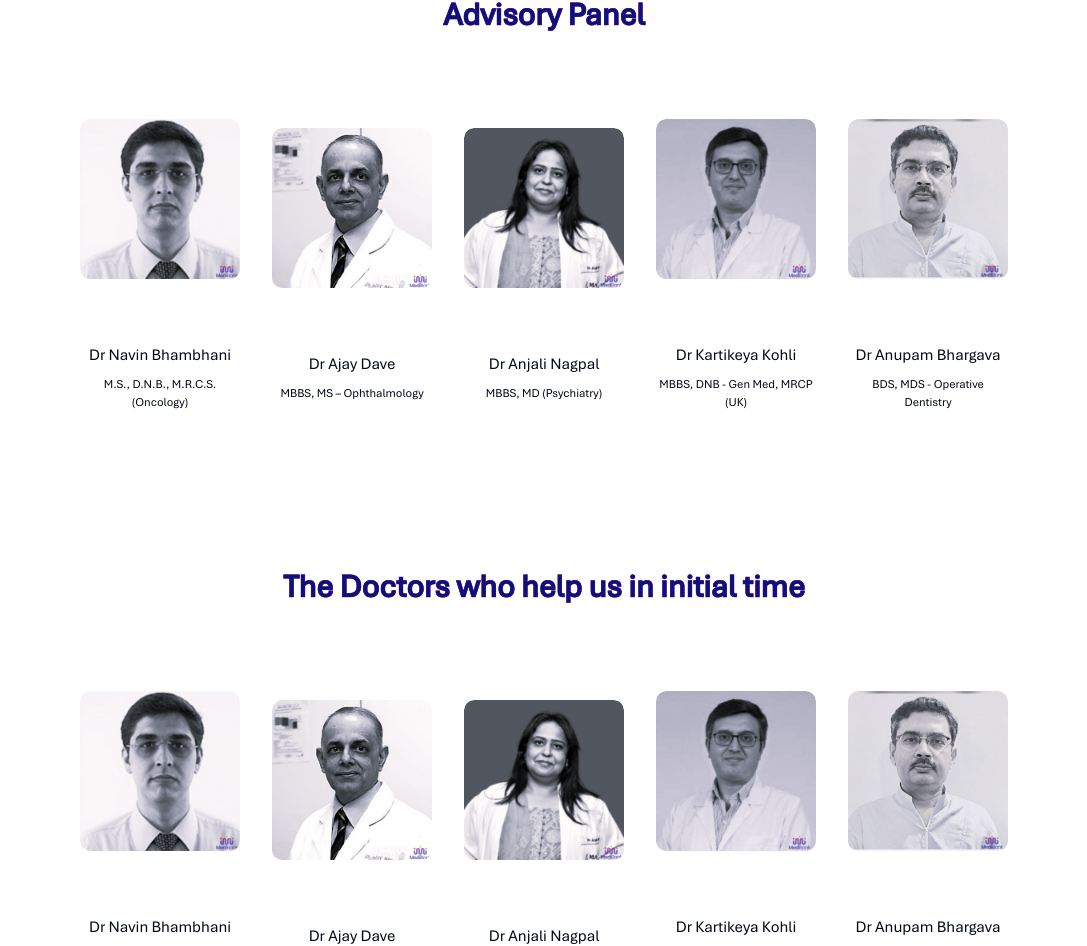
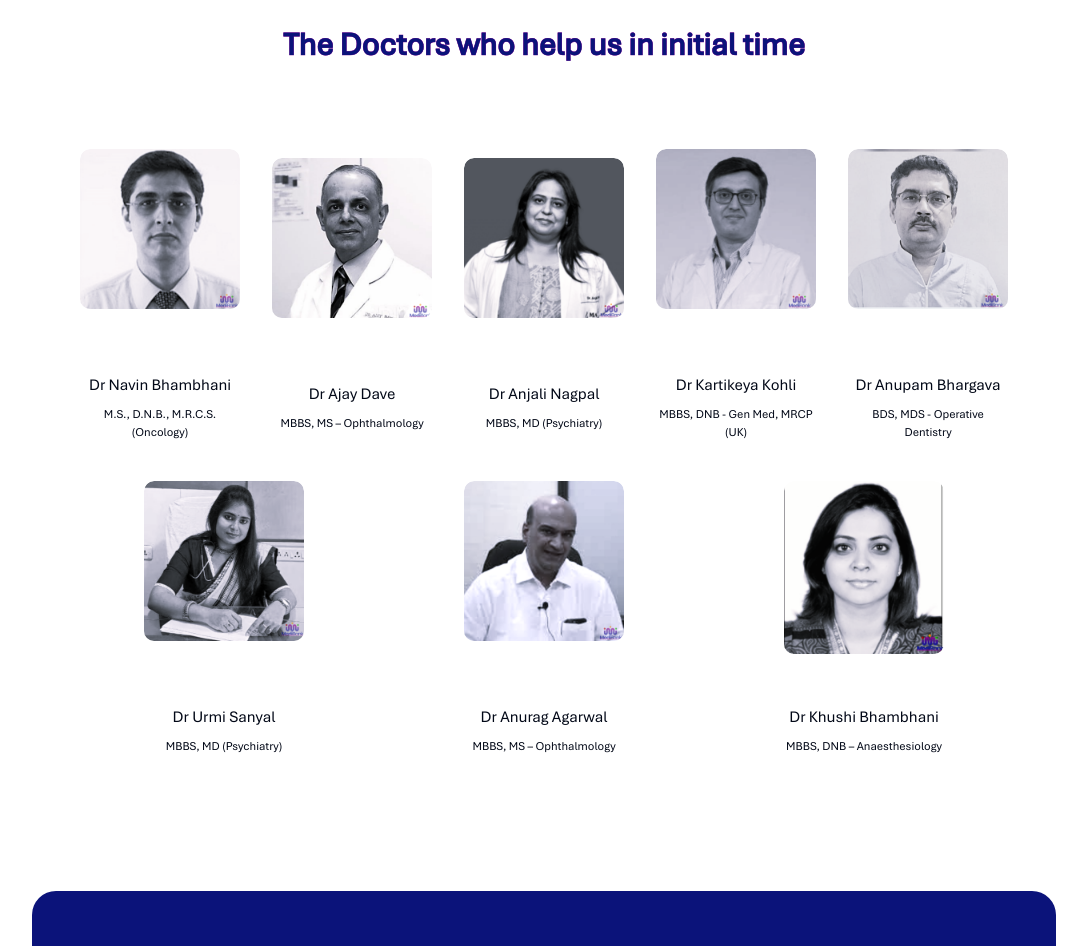
Before and after one commit to AmanDwivedi9335/clinic-portpolio, a Next.js app: page /about in a window 1280 px wide. Shown: the part 1843-2789 px from the top of the page, without its empty margins (96-1183 px from the left). Built offline with nearby package versions, Linux system fonts and the light colour scheme.

Commit message:
layout minor edits done

```diff
--- a/src/app/about/page.js
+++ b/src/app/about/page.js
@@ -94,7 +94,28 @@ export default function Page() {
 				"Dr Anupam is a Dentist, Endodontist and Implantologist. He has been in clinical practice since 1996 and has interest in the fields of Endodontics, restorative dentistry, and dental implants.",
 			imgurl: "/images/doctors/Dr-Anupam-B.png",
 			Designation: "BDS, MDS - Operative Dentistry",
-		}
+		},
+		{
+			Name: "Dr Urmi Sanyal",
+			Details:
+				"Dr Urmi is a Senior Resident at Institute of Psychiatry (IOP), Kolkata. She manages the whole spectrum of mental health problems like Anxiety, PTSD, Depression, Bipolar disorder, Schizophrenia, Autistic Spectrum, Dementia, as well as drug abuse to name a few. She has special interest in Child Psychiatry.",
+			imgurl: "/images/doctors/Dr-Urmi-S.png",
+			Designation: "MBBS, MD (Psychiatry)",
+		},
+		{
+			Name: "Dr Anurag Agarwal",
+			Details:
+				"Dr Anurag Agarwal is an ophthalmologist/eye surgeon from Mumbai with over 25 years of experience. His expertise involves canaloplasty, refractive surgery, corneal surgery, cataract surgery, Lasik eye surgery, and general eye surgery.",
+			imgurl: "/images/doctors/Dr-Anurag-A.png",
+			Designation: "MBBS, MS – Ophthalmology",
+		},
+		{
+			Name: "Dr Khushi Bhambhani",
+			Details:
+				"With over a decade of experience in healthcare management, Dr Khushi is the Chief Operating Officer at Halani Healthcare in Mumbai. She is also a Consultant Anaesthesiologist and Pain Physician.",
+			imgurl: "/images/doctors/Dr-Khushi-B.png",
+			Designation: "MBBS, DNB – Anaesthesiology",
+		},
 	];
 
 	return (
@@ -228,13 +249,13 @@ export default function Page() {
 								key={`small-founder-${index}`}
 								className="group relative w-full overflow-hidden rounded-2xl bg-white shadow-sm"
 							>
-								<div className="relative h-[220px] sog_animation group-hover:rotate-y-180">
+								<div className="relative h-[250px] sog_animation group-hover:rotate-y-180">
 									<div className="absolute inset-0 backface_hidden overflow-hidden rounded-2xl">
 										<Image
 											src={item.imgurl}
 											className="h-full w-full object-cover"
 											width={612}
-											height={612}
+											height={912}
 											alt={item.Name}
 										/>
 									</div>
@@ -258,7 +279,7 @@ export default function Page() {
 			</div>
 
 			{/* Advisory Panel */}
-			<div className="bg-white">
+			{/* <div className="bg-white">
 				<div className="w-4/5 container py-16 pb-0">
 					<div className="relative
 							font-bold
@@ -292,7 +313,6 @@ export default function Page() {
 										</div>
 										<div className=" absolute rounded-[10px] top-0 bottom-0 w-full h-full backface_hidden rotate-y-180 bg-gradient-to-r from-purple-200 via-purple-100 to-blue-200 border text-black">
 											{" "}
-											{/* "Backcard (remove this line when make this section line)" */}
 											<p className="p-4 text-[13px] leading-[16px]">
 												{item.Details}
 											</p>
@@ -307,7 +327,7 @@ export default function Page() {
 						})}
 					</div>
 				</div>
-			</div>
+			</div> */}
 
 			{/* Doctors who helped us */}
 			<div className="bg-white">
```
